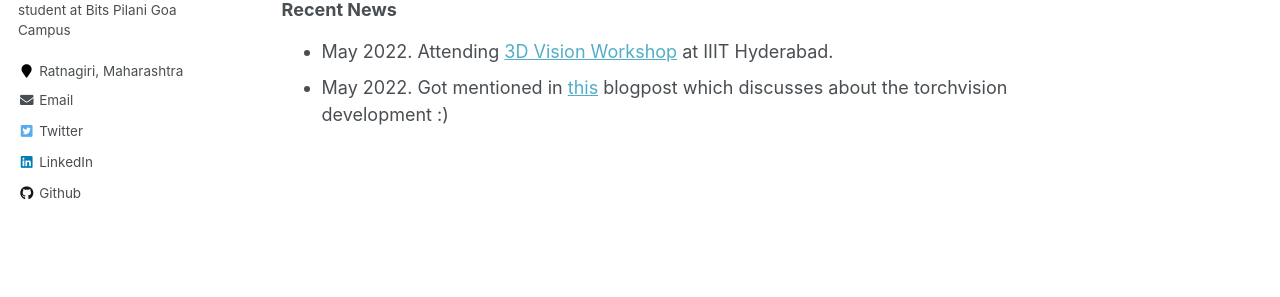
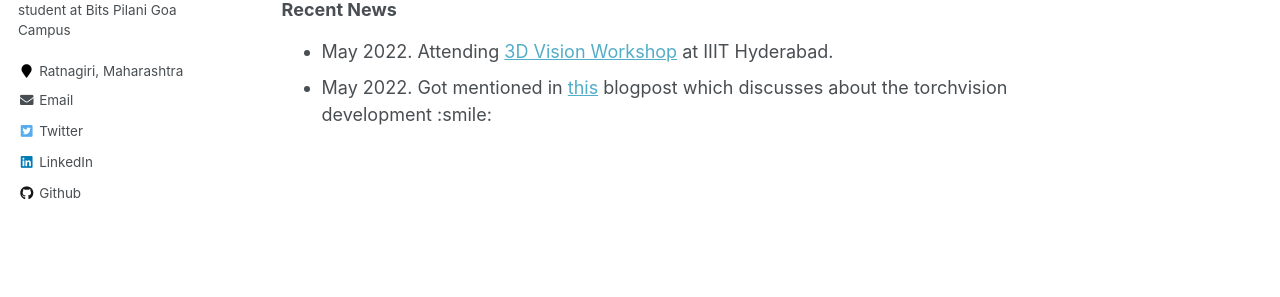
Before and after one commit to abhi-glitchhg/abhi-glitchhg.github.io, a Jekyll site: the page built from _pages/about.md, in a window 1280 px wide. Shown: the part 410-707 px from the top of the page. Built offline with Jekyll 4.4.1, drawn with Linux system fonts in a browser that asks for light colours; part of the change alters nothing that is shown.

Commit message:
check if smiley is rendered

```diff
--- a/_pages/about.md
+++ b/_pages/about.md
@@ -22,4 +22,4 @@ I love to play badminton and listen to Carnatic Instrumental music. I occasional
 ### Recent News
 
 * May 2022. Attending [3D Vision Workshop](http://cvit.iiit.ac.in/workshops/3dvision/) at IIIT Hyderabad.
-* May 2022. Got mentioned in [this](https://blog.datumbox.com/the-journey-of-modernizing-torchvision-memoirs-of-a-torchvision-developer-3/) blogpost  which discusses about the torchvision development  :)
+* May 2022. Got mentioned in [this](https://blog.datumbox.com/the-journey-of-modernizing-torchvision-memoirs-of-a-torchvision-developer-3/) blogpost  which discusses about the torchvision development  :smile:
```
